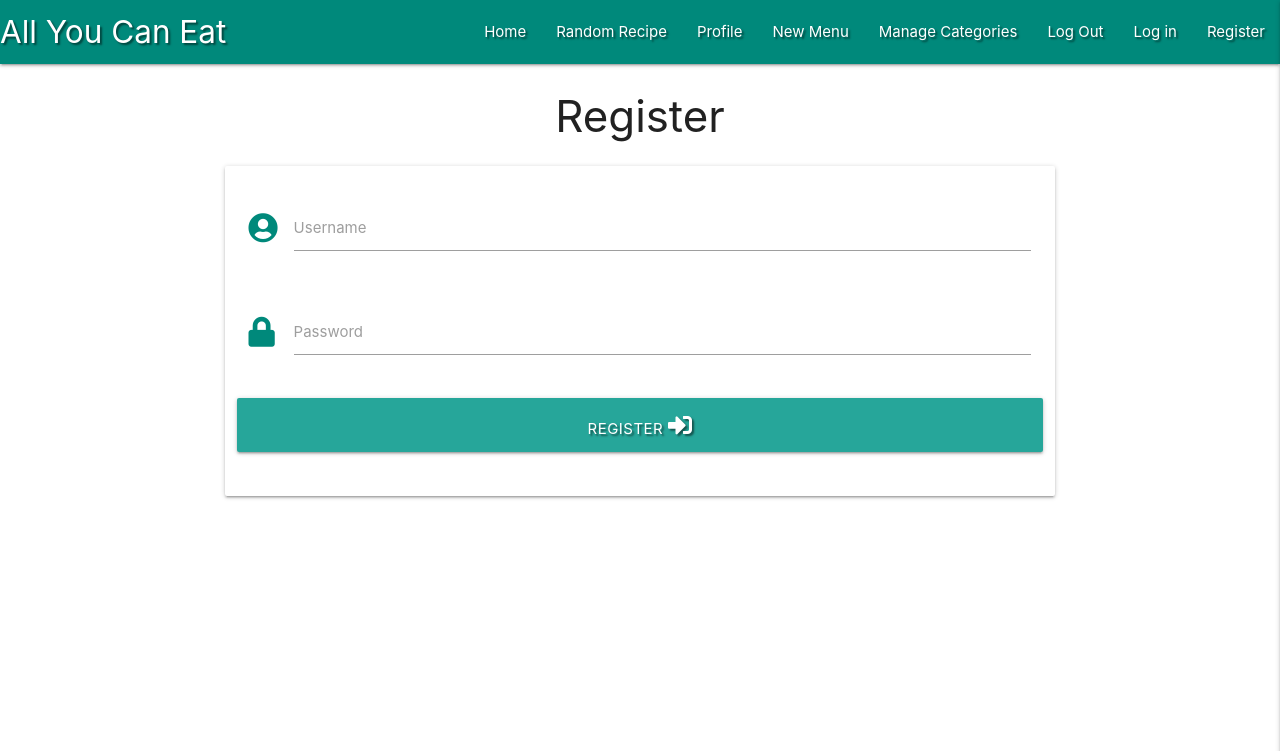
After one commit to Code-Institute-Submissions/all-you-can-eat-recipe-website, a Flask app: page /register in a window 1280 px wide. The commit adds this page. Shown: the top 751 px of the page. Run offline with Flask 2, Linux system fonts and the light colour scheme; some libraries are stand-ins or nearby versions.

Commit message:
added register template and form styling

```diff
--- a/app.py
+++ b/app.py
@@ -4,6 +4,7 @@ from flask import (
     redirect, request, session, url_for)
 from flask_pymongo import PyMongo
 from bson.objectid import ObjectId
+from werkzeug.security import generate_password_hash, check_password_hash
 if os.path.exists("env.py"):
     import env
 
@@ -24,6 +25,11 @@ def get_recipes():
     return render_template("recipes.html", recipes=recipes)
 
 
+@app.route("/register", methods=["GET", "POST"])
+def register():
+    return render_template("register.html")
+
+
 if __name__ == "__main__":
     app.run(host=os.environ.get("IP"),
             port=int(os.environ.get("PORT")),
--- a/static/css/style.css
+++ b/static/css/style.css
@@ -1,10 +1,17 @@
 .text-shadow {
     text-shadow: 2px 2px 2px rgba(0, 0, 0, 0.5);
 }
+
 .nav-wrapper {
     background-color: #00897b;
 }
+
 .side-menu-heading {
     color: #00897b;
     text-shadow: 2px 2px 2px rgba(34, 33, 33, 0.5);
 }
+
+#register-username,
+#register-password {
+    color: #00897b;
+}
--- a/templates/base.html
+++ b/templates/base.html
@@ -30,7 +30,7 @@
                     <li><a href="#">Manage Categories</a></li>
                     <li><a href="#">Log Out</a></li>
                     <li><a href="#">Log in</a></li>
-                    <li><a href="#">Register</a></li>
+                    <li><a href="{{ url_for('register') }}">Register</a></li>
 
                 </ul>
             </div>
@@ -48,7 +48,7 @@
             <li><a href="#">Manage Categories</a></li>
             <li><a href="#">Log Out</a></li>
             <li><a href="#">Log in</a></li>
-            <li><a href="#">Register</a></li>
+            <li><a href="{{ url_for('register') }}">Register</a></li>
         </ul>
 
     </header>
--- /dev/null
+++ b/templates/register.html
@@ -0,0 +1,32 @@
+{% extends "base.html" %}
+{% block content %}
+<h3 class="center-align">Register</h3>
+<div class="row">
+    <form class="col s12 m8 offset-m2" method="POST" action="{{ url_for('register') }}">
+        <div class="card-panel">
+            <!--username-->
+            <div class="row">
+                <div class="input-field col s12">
+                    <i id="register-username" class="fas fa-user-circle prefix text-darken-4"></i>
+                    <input id="username" name="username" type="text" class="validate">
+                    <label for="username">Username</label>
+                </div>
+            </div>
+            <!--password-->
+            <div class="row">
+                <div class="input-field col s12">
+                    <i id="register-password" class="fas fa-lock prefix text-darken-4"></i>
+                    <input id="password" name="password" type="password" class="validate">
+                    <label for="password">Password</label>
+                </div>
+            </div>
+            <!--register-->
+            <div class="row">
+                <button type="submit" class="col s12 btn-large text-shadow">
+                    Register <i class="fas fa-sign-in-alt"></i>
+                </button>
+            </div>
+        </div>
+    </form>
+</div>
+{% endblock %}
```
